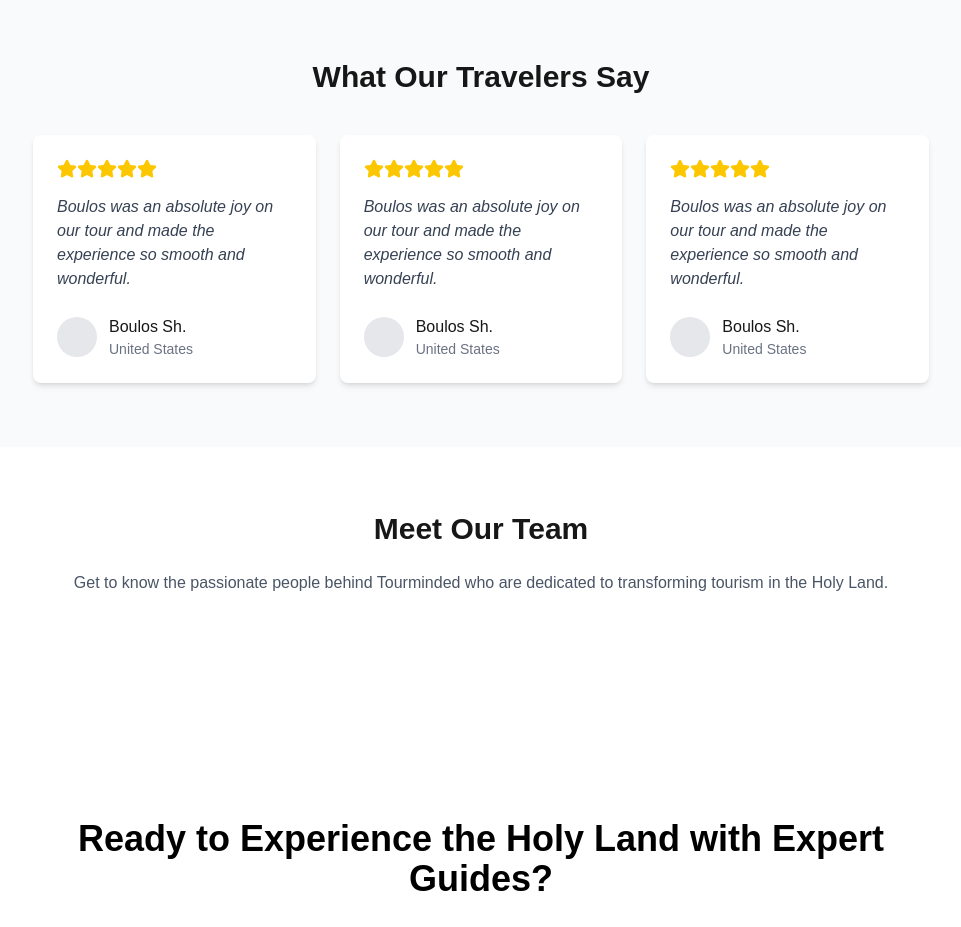
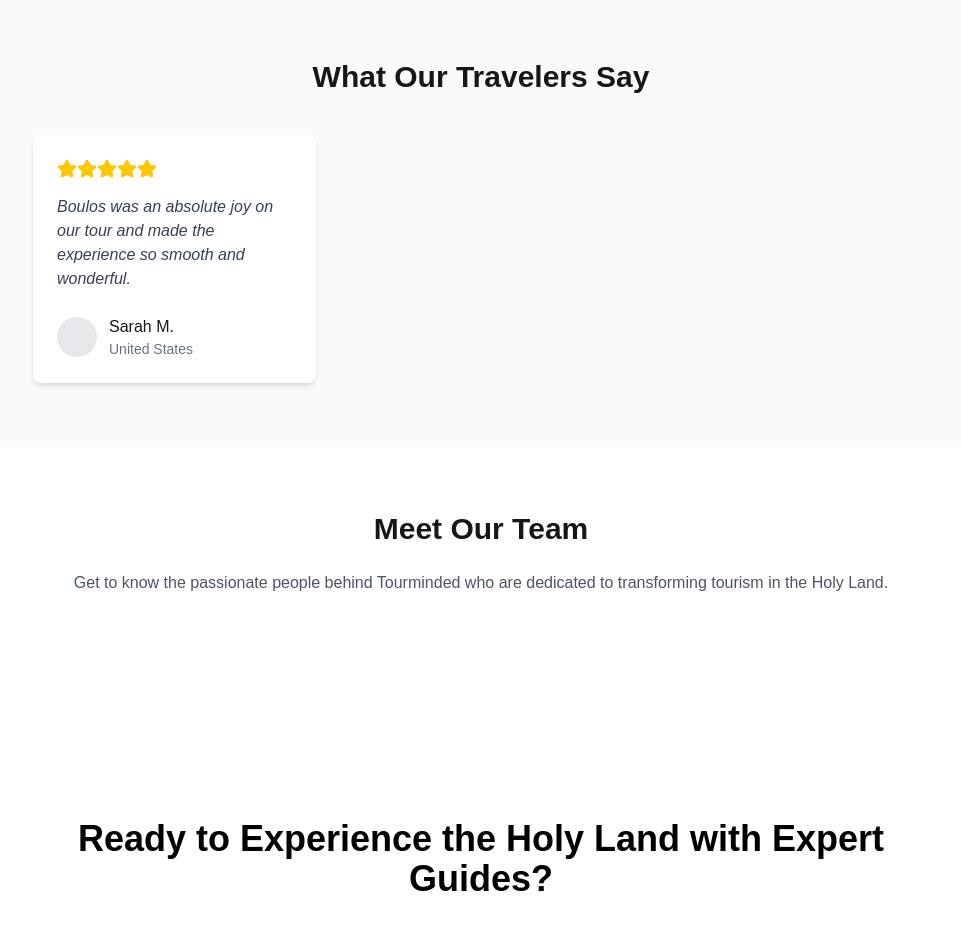
Before and after one commit to shhady/tourminded, a Next.js app: page /en/about in a window 1280 px wide. Shown: the part 4840-5767 px from the top of the page, without its empty margins (159-1120 px from the left). Built offline with nearby package versions, Linux system fonts and the light colour scheme; no server answers.

Commit message:
new first

```diff
--- a/app/[locale]/about/page.js
+++ b/app/[locale]/about/page.js
@@ -450,7 +450,7 @@ export default async function AboutPage({ params }) {
             </h2>
 
             <div className="grid grid-cols-1 md:grid-cols-3 gap-6">
-              {[1, 2, 3].map((i) => (
+              {[1].map((i) => (
                 <div key={i} className="bg-white rounded-lg shadow-md p-6">
                   <div className="flex items-center text-yellow-400 mb-4">
                     {[...Array(5)].map((_, j) => (
@@ -463,7 +463,7 @@ export default async function AboutPage({ params }) {
                   <div className="flex items-center">
                     <div className="w-10 h-10 bg-gray-200 rounded-full mr-3"></div>
                     <div>
-                        <p className="font-medium">Boulos Sh.</p>
+                        <p className="font-medium">Sarah M.</p>
                       <p className="text-sm text-gray-500">United States</p>
                     </div>
                   </div>
```
